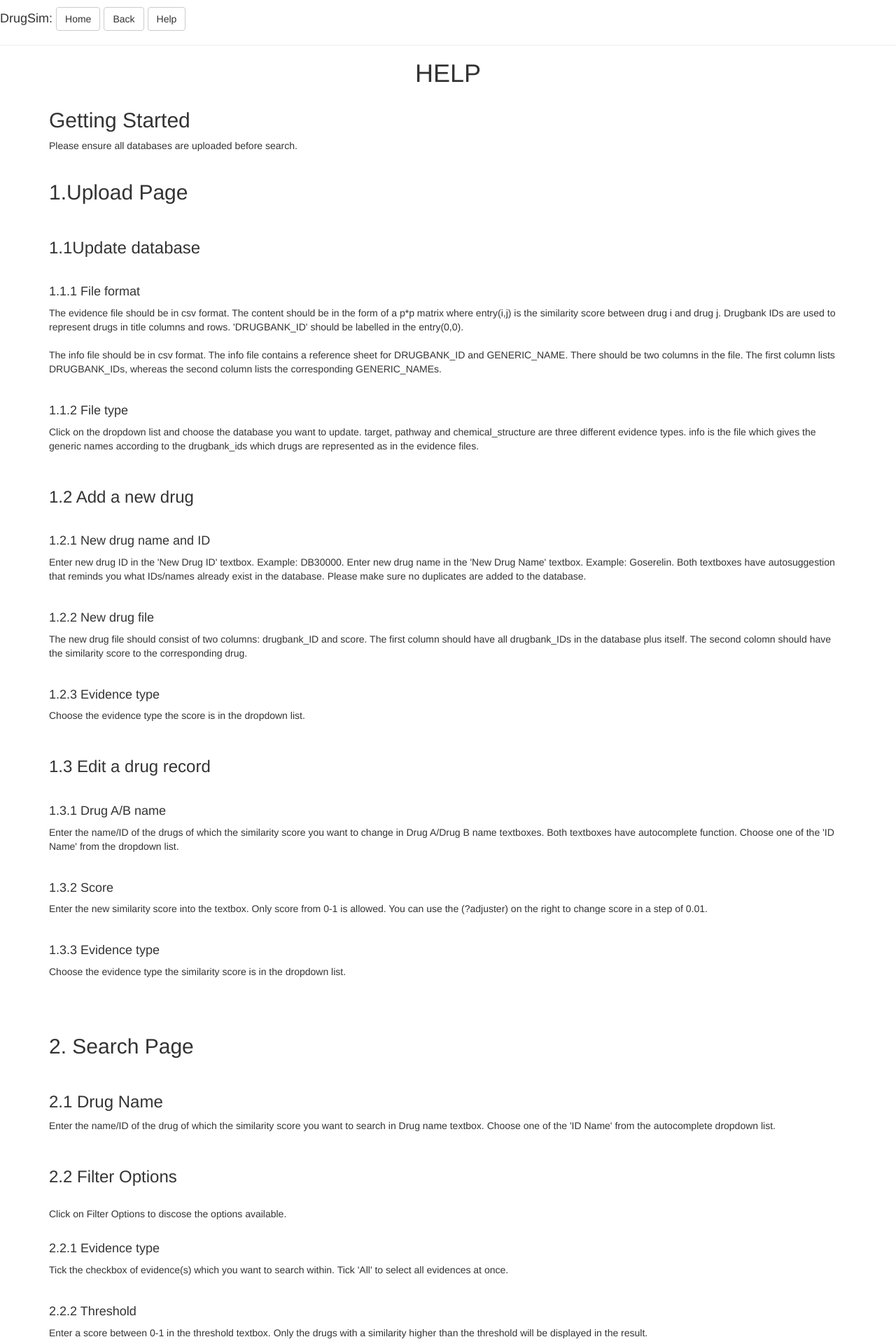
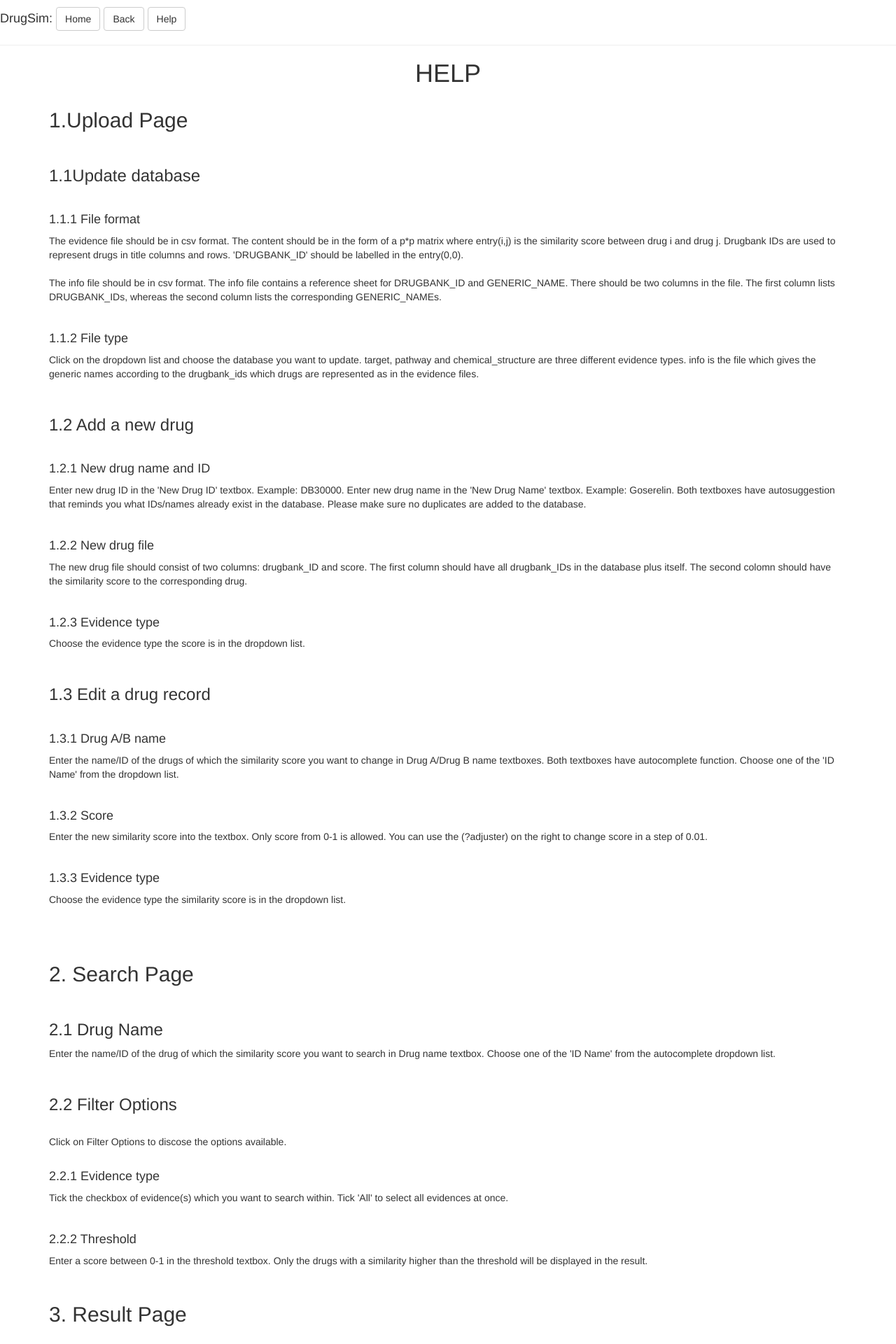
Before and after one commit to sharonpkingsley/BINF3111, a Flask app: page /help in a window 1280 px wide. Shown: the top 1920 px of the page at 70% size. Run offline with Flask 2, Linux system fonts and the light colour scheme; parts of the project's set-up code (start-up, migrations or seed data) failed here and were passed over; some libraries are stand-ins or nearby versions.

Commit message:
presentation files

```diff
--- a/combined/templates/help.html
+++ b/combined/templates/help.html
@@ -4,9 +4,6 @@
 {% block content %}
     <h1 align=center>HELP</h1>
     <div class='container'>
-      <h2> Getting Started </h2>
-      Please ensure all databases are uploaded before search.
-      <br><br>
       <h2>1.Upload Page</h2>
       <br>
       <p><h3>1.1Update database</h3>
--- a/combined/templates/upload.html
+++ b/combined/templates/upload.html
@@ -25,6 +25,8 @@
   <div class="container">
     <title>Update database</title>
     <h1>Update database</h1>
+      Please ensure all databases are uploaded before search.
+      <br><br>
     <form action="" method=post enctype=multipart/form-data>
       <p><input type=file name=file><br>
 
```
Also changed, not shown: 2 other files.
